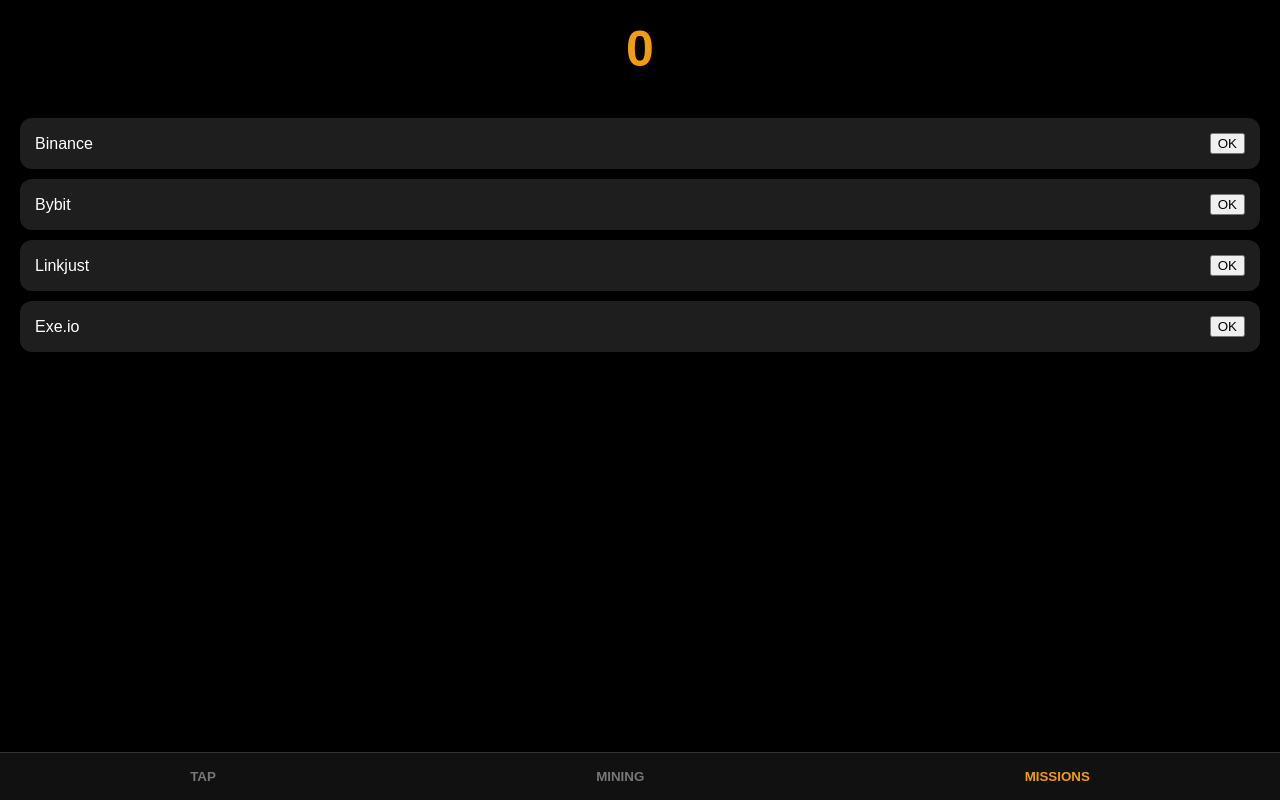
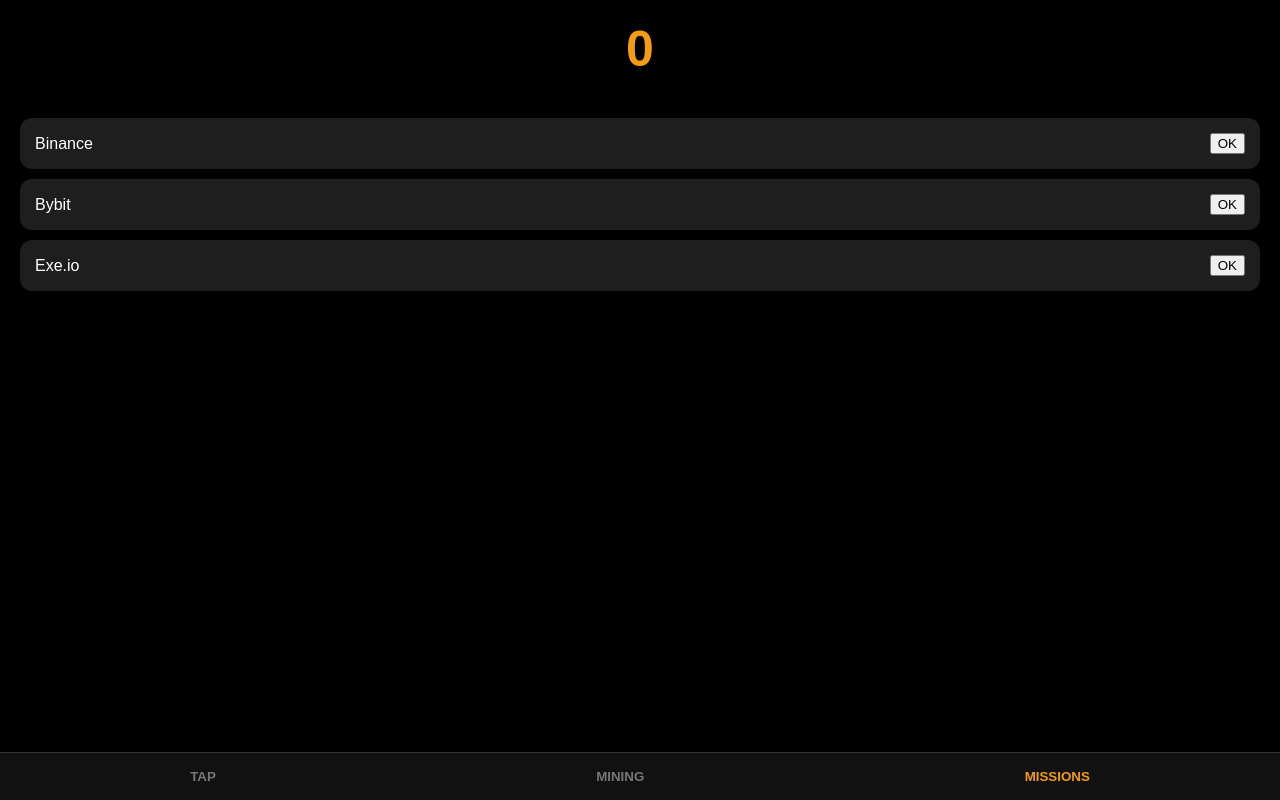
Before and after one commit to hachmimohamed/Chahid-warbah-8, a Flask app: template templates/index.html in a window 1280 px wide, after a click on "MISSIONS". Run offline with Flask 3, Linux system fonts and the light colour scheme; the template is opened without the code that fills it, so the values that code supplies are empty; some libraries are stand-ins or nearby versions.

Commit message:
Add files via upload

```diff
--- a/templates/index.html
+++ b/templates/index.html
@@ -6,7 +6,7 @@
     <title>Chahid Warbah</title>
     <script src="https://telegram.org/js/telegram-web-app.js"></script>
     <style>
-        :root { --gold: #f39c12; --bg: #000; --card: #1e1e1e; --red: #e74c3c; }
+        :root { --gold: #f39c12; --bg: #000; --card: #1e1e1e; }
         body { font-family: sans-serif; background: var(--bg); color: white; margin: 0; text-align: center; height: 100vh; display: flex; flex-direction: column; }
         #score { font-size: 50px; font-weight: bold; color: var(--gold); margin: 20px 0; }
         .page { display: none; flex-grow: 1; padding: 20px; overflow-y: auto; padding-bottom: 100px; }
@@ -27,10 +27,9 @@
     </div>
 
     <div id="tasks-page" class="page">
-        <div class="card"><div>Binance</div><button id="btn1" onclick="startMission('binance', 'btn1', 'URL_BINANCE', 600)">OK</button></div>
-        <div class="card"><div>Bybit</div><button id="btn2" onclick="startMission('bybit', 'btn2', 'URL_BYBIT', 600)">OK</button></div>
-        <div class="card"><div>Linkjust</div><button id="btn3" onclick="startMission('linkjust', 'btn3', 'URL_LINKJUST', 600)">OK</button></div>
-        <div class="card"><div>Exe.io</div><button id="btn4" onclick="startMission('exe_io', 'btn4', 'URL_EXE_IO', 600)">OK</button></div>
+        <div class="card"><div>Binance</div><button id="btn1" onclick="startMission('binance', 'btn1', 'URL', 600)">OK</button></div>
+        <div class="card"><div>Bybit</div><button id="btn2" onclick="startMission('bybit', 'btn2', 'URL', 600)">OK</button></div>
+        <div class="card"><div>Exe.io</div><button id="btn4" onclick="startMission('exe_io', 'btn4', 'URL', 600)">OK</button></div>
     </div>
 
     <nav class="navbar">
@@ -47,23 +46,18 @@
 
         async function startMission(taskName, btnId, url, bonus) {
             const btn = document.getElementById(btnId);
-            const res = await fetch('/api/shorten', {
-                method: 'POST', headers: {'Content-Type': 'application/json'},
-                body: JSON.stringify({ service: taskName, url: url })
-            });
+            const res = await fetch('/api/shorten', { method: 'POST', headers: {'Content-Type': 'application/json'}, body: JSON.stringify({ service: taskName, url: url }) });
             const data = await res.json();
             if(data.short_url) {
                 window.open(data.short_url, '_blank');
-                completeTask(taskName, btnId, bonus);
+                btn.innerText = "VÉRIFIER";
+                btn.onclick = () => completeTask(taskName, btnId, bonus);
             }
         }
 
         async function completeTask(taskName, btnId, bonus) {
             const btn = document.getElementById(btnId);
-            const res = await fetch('/api/complete_task', {
-                method: 'POST', headers: {'Content-Type': 'application/json'},
-                body: JSON.stringify({ telegram_id: uid, task_name: taskName, bonus: bonus })
-            });
+            const res = await fetch('/api/complete_task', { method: 'POST', headers: {'Content-Type': 'application/json'}, body: JSON.stringify({ telegram_id: uid, task_name: taskName, bonus: bonus }) });
             const data = await res.json();
             if(data.success) {
                 document.getElementById('score').innerText = data.new_score;
@@ -77,8 +71,7 @@
             if(data.success) { document.getElementById('score').innerText = data.new_score; } else { alert(data.message); }
         }
 
-        function handleTap() { fetch('/api/tap', { method: 'POST', headers: {'Content-Type': 'application/json'}, body: JSON.stringify({ telegram_id: uid }) })
-            .then(r => r.json()).then(d => { document.getElementById('score').innerText = d.new_score; }); }
+        function handleTap() { fetch('/api/tap', { method: 'POST', headers: {'Content-Type': 'application/json'}, body: JSON.stringify({ telegram_id: uid }) }).then(r => r.json()).then(d => { document.getElementById('score').innerText = d.new_score; }); }
 
         function show(id, btn) {
             document.querySelectorAll('.page').forEach(p => p.classList.remove('active'));
```
